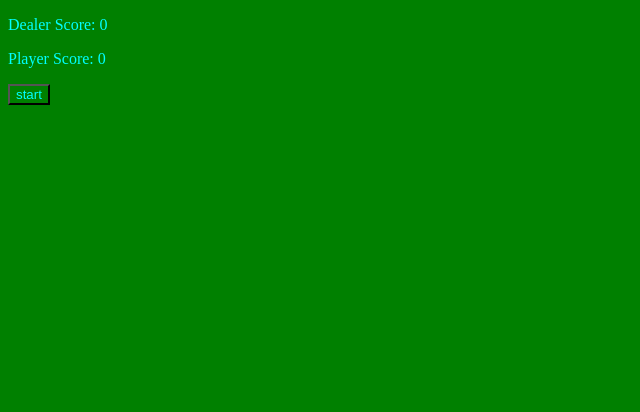
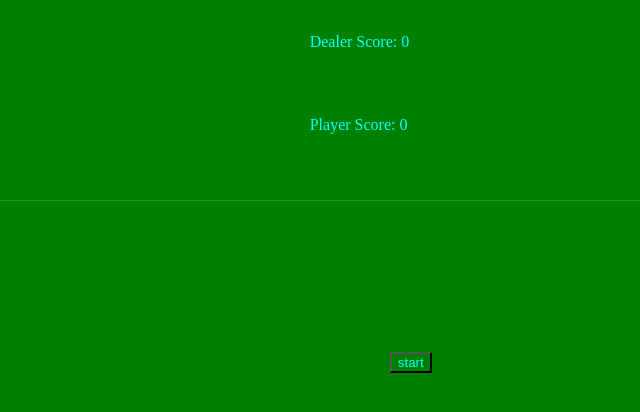
Before and after one commit to lalzy/Scrimba, a plain HTML site: page blackjack/index.html in a window 1280 px wide. Shown: the whole page, without its empty margins (0-640 px from the left). Drawn offline with Linux system fonts and the light colour scheme.

Commit message:
Litt bedre layout.

```diff
--- a/blackjack/Javascript/draw.js
+++ b/blackjack/Javascript/draw.js
@@ -29,3 +29,36 @@ function drawCards(){
         drawCard(card, playerDrawArea)
     })
 }
+
+
+function changeState(element, on){
+    // document.getElementById(element).style.display = on ? "inline" : "none"
+    document.getElementById(element).style.visibility = on ? "visible" : "hidden"
+}
+
+function switchButtons(isRunning){
+    if (isRunning){
+        changeState("hitButton", true)
+        changeState("standButton", true)
+        changeState("startButton", false)
+    }else{
+        changeState("hitButton", false)
+        changeState("standButton", false)
+        changeState("startButton", true)
+    }
+}
+
+
+function message(won){
+    let message = document.getElementById("wonmessage");
+    message.style.visibility = "visible"
+    if(won == "reset"){
+        message.style.visibility = "hidden"
+    }else if (won){
+        message.innerText = "Player Wins!"
+        message.style.color = "cyan"
+    }else{
+        message.innerHTML = "Dealer wins!"
+        message.style.color = "red"
+    }
+}
--- a/blackjack/Javascript/main.js
+++ b/blackjack/Javascript/main.js
@@ -54,35 +54,6 @@ function start(){
     display()
 }
 
-function changeState(element, on){
-    document.getElementById(element).style.display = on ? "inline" : "none"
-}
-
-function switchButtons(isRunning){
-    if (isRunning){
-        changeState("hitButton", true)
-        changeState("standButton", true)
-        changeState("startButton", false)
-    }else{
-        changeState("hitButton", false)
-        changeState("standButton", false)
-        changeState("startButton", true)
-    }
-}
-
-function message(won){
-    let message = document.getElementById("wonmessage");
-    message.style.display = "block"
-    if(won == "reset"){
-        message.style.display = "none"
-    }else if (won){
-        message.innerText = "Player Wins!"
-        message.style.color = "cyan"
-    }else{
-        message.innerHTML = "Dealer wins!"
-        message.style.color = "red"
-    }
-}
 
 function lose(){
     switchButtons(false)
--- a/blackjack/index.html
+++ b/blackjack/index.html
@@ -11,13 +11,16 @@
     <p class="dealerText">Dealer Score: <span id="dealerSum">0</span></p>
     <P>Player Score: <span id="playerSum">0</span></P>
     <div class="cards dealerCards"></div>
+    <hr>
     <div class="cards playerCards"></div>
     <p id="wonmessage" class="wonmessage">You won!</p>
-    <button id="hitButton" onclick="hit()">hit</button>
-    <button id="standButton" onclick="stand()">stand</button>
-    <button id="startButton" onclick="start()">start</button>
-    <script id="startButton" src="Javascript/cardAndLogic.js"></script>
-    <script id="startButton" src="Javascript/draw.js"></script>
-    <script id="startButton" src="Javascript/main.js"></script>
+    <div class="button">
+        <button id="hitButton" onclick="hit()">hit</button>
+        <button id="startButton" onclick="start()">start</button>
+        <button id="standButton" onclick="stand()">stand</button>
+    </div>
+    <script src="Javascript/cardAndLogic.js"></script>
+    <script src="Javascript/draw.js"></script>
+    <script src="Javascript/main.js"></script>
 </body>
 </html>
--- a/blackjack/style.css
+++ b/blackjack/style.css
@@ -1,6 +1,7 @@
 
 #wonmessage{
-    display:none;
+    /* display:none; */
+    visibility: hidden;
 }
 
 *{
@@ -8,12 +9,62 @@
     color: cyan;
 }
 
+body{
+    display: grid;
+    justify-content: center; /* Horizontally center content */
+    align-items: center; /* Vertically center content */
+    width: 800px; /* Set a fixed width for the grid */
+    height: 400px; /* Set a fixed height for the grid */
+    margin: 0; /* Remove default margin */
+}
+
+.button{
+    display: flex; /* Flexbox to arrange buttons next to each other */
+    gap: 10px; /* Optional: Adds space between buttons */
+    margin-top: 20px; /* Add a margin to separate buttons from other content */
+    margin-left: 10px;
+}
+
+body {
+    display: grid;
+    justify-content: center; /* Horizontally center content */
+    align-items: center; /* Vertically center content */
+    width: 800px; /* Set a fixed width for the grid */
+    height: 400px; /* Set a fixed height for the grid */
+    margin: 0; /* Remove default margin */
+}
+
+.button {
+    display: flex; /* Flexbox to arrange buttons next to each other */
+    gap: 10px; /* Optional: Adds space between buttons */
+    margin-top: 20px; /* Add a margin to separate buttons from other content */
+    margin-left: 10px;
+}
+
+hr {
+    border: 0;
+    height: 1px;
+    background-color: #14a600; /* Color of the line */
+    width: 100vw; /* Make it span the full viewport width */
+    position: absolute; /* Position it absolutely in the container */
+    left: 0; /* Align it to the left edge */
+    margin: 0; /* Remove any default margin */
+}
+
+#startButton{
+    margin-left: 30px;
+    margin-top: 0px;
+    margin-bottom: 10px;
+    visibility:visible;
+}
+
 #standButton {
-    display:none;
+    /* display:none; */
+    visibility:hidden;
 }
 
 #hitButton{
-    display:none;
+    visibility:hidden;
 }
 .cards{
     display: flex;
```
